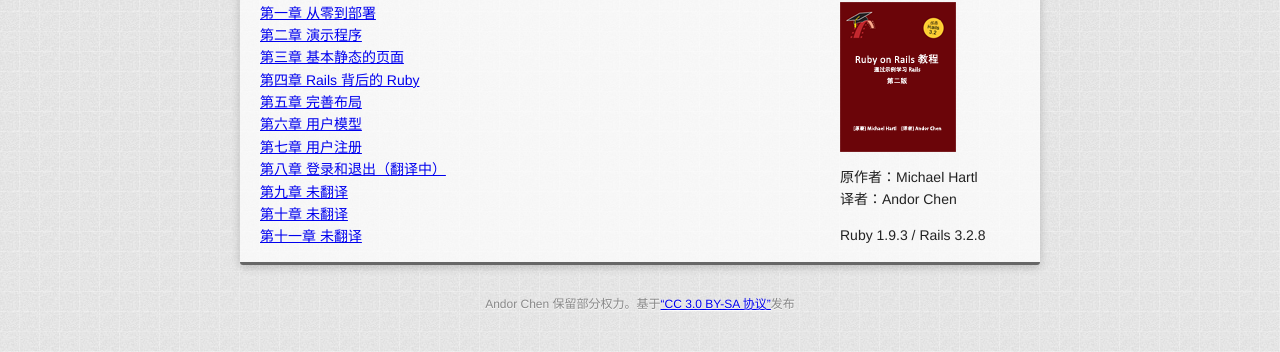
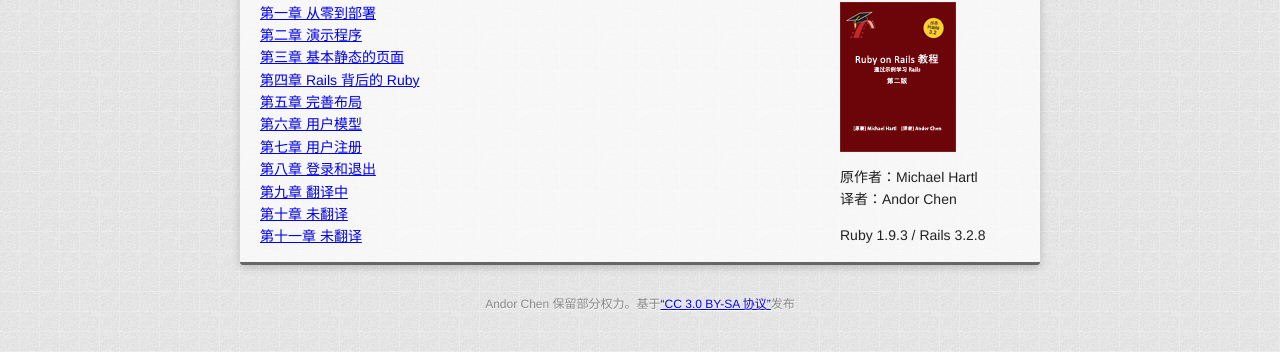
Before and after one commit to AndorChen/rails-tutorial-2nd-cn, a Jekyll site: the page built from index.md, in a window 1280 px wide. Shown: the part 229-581 px from the top of the page. Built offline with Jekyll 4.4.1, drawn with Linux system fonts in a browser that asks for light colours; nearby versions of some CDN libraries; library files that are not in the unit come from our copies; Markdown is read by kramdown in place of the engine named in the settings.

Commit message:
start to translate chapter nine

```diff
--- a/_config.yml
+++ b/_config.yml
@@ -1,5 +1,5 @@
 url: http://about.ac/rails-tutorial-2nd-cn
-auto: true
+auto: false
 pygments: true
 markdown: rdiscount
 exclude: ['README.md', 'rails-tutorial-2nd-cn.sublime-project', 'rails-tutorial-2nd-cn.sublime-workspace', 'Gemfile', 'Gemfile.lock']
--- a/index.md
+++ b/index.md
@@ -13,8 +13,8 @@ layout: default
 		<li><a href="chapter5.html" title="第五章 完善布局">第五章 完善布局</a></li>
 		<li><a href="chapter6.html" title="第六章 用户模型">第六章 用户模型</a></li>
 		<li><a href="chapter7.html" title="第七章 用户注册">第七章 用户注册</a></li>
-		<li><a href="chapter8.html" title="第八章 登录和退出">第八章 登录和退出（翻译中）</a></li>
-		<li><a href="chapter9.html" title="">第九章 未翻译</a></li>
+		<li><a href="chapter8.html" title="第八章 登录和退出">第八章 登录和退出</a></li>
+		<li><a href="chapter9.html" title="">第九章 翻译中</a></li>
 		<li><a href="chapter10.html" title="">第十章 未翻译</a></li>
 		<li><a href="chapter11.html" title="">第十一章 未翻译</a></li>
 	</ol>
```
Also changed, not shown: chapter9.md (+1 -2 lines), README.md.
